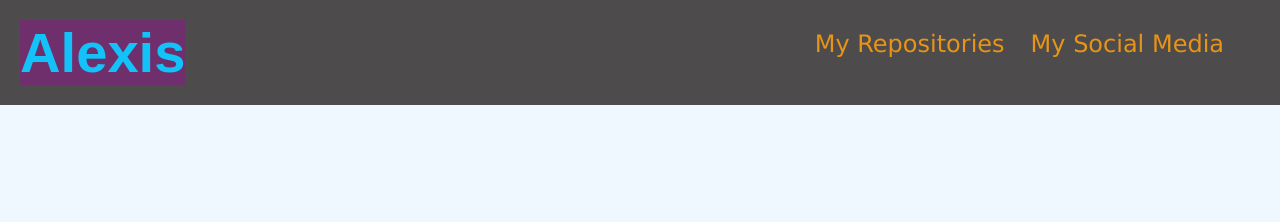
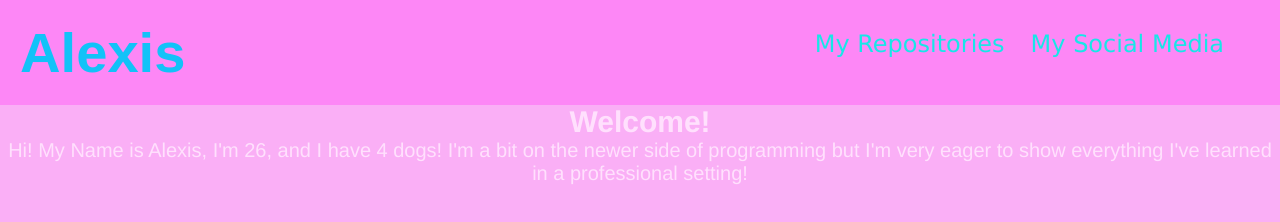
Before and after one commit to KatLeviathan/Katstravaganza, a plain HTML site: page index.html in a window 1280 px wide. Drawn offline with Linux system fonts and the light colour scheme.

Commit message:
added a short introduction

```diff
--- a/assets/style.css
+++ b/assets/style.css
@@ -4,11 +4,11 @@
 }
 
 body {
-    background-color: aliceblue;
+    background-color: rgba(250, 171, 246, 0.945);
 }
 
 .header {
-    background-color: rgb(77, 75, 75);
+    background-color: rgba(253, 133, 247, 0.945);
     padding: 20px;
     display: flex;
     flex-direction: row;
@@ -20,7 +20,6 @@ body {
     font-family: Arial, Helvetica, sans-serif;
     font-weight: 600;
     color: rgb(18, 194, 248);
-    background-color: rgba(114, 45, 111, 0.945);
 }
 
 .links {
@@ -38,15 +37,25 @@ body {
 
 .links li a {
     text-decoration: rgb(6, 160, 160);
-    color: rgb(231, 148, 23);
+    color: rgb(23, 231, 231);
 
 }
 
 .links li a:hover {
     text-decoration: rgb(6, 160, 160);
-    color: rgb(41, 214, 25);
+    color: rgb(18, 194, 248);
 
 }
+
+.introduction {
+    font-size: 20px;
+    font-family: 'Franklin Gothic Medium', 'Arial Narrow', Arial, sans-serif;
+    font-weight: 0;
+    text-align: center;
+    color: rgb(255, 224, 253);
+}
+
+
 
 @media screen and (max-width: 768px) {
     main,
--- a/index.html
+++ b/index.html
@@ -11,6 +11,7 @@
         <div class="title">
             <h3>Alexis</h3>
         </div>
+
         <nav>
             <ul class="links">
                 <li>
@@ -24,6 +25,16 @@
         </nav>
 
     </div>
+    <div class="introduction">
+        <h2>Welcome!</h2>
+        <p>Hi! My Name is Alexis, I'm 26, and I have 4 dogs! I'm a bit on the newer side of programming but I'm very eager to show everything I've learned in a professional setting!
+        </p>
+    </div>
+    <div class="about-me">
+        <section class="card">
 
+        </section>
+
+    </div>
 </body>
 </html>
```
